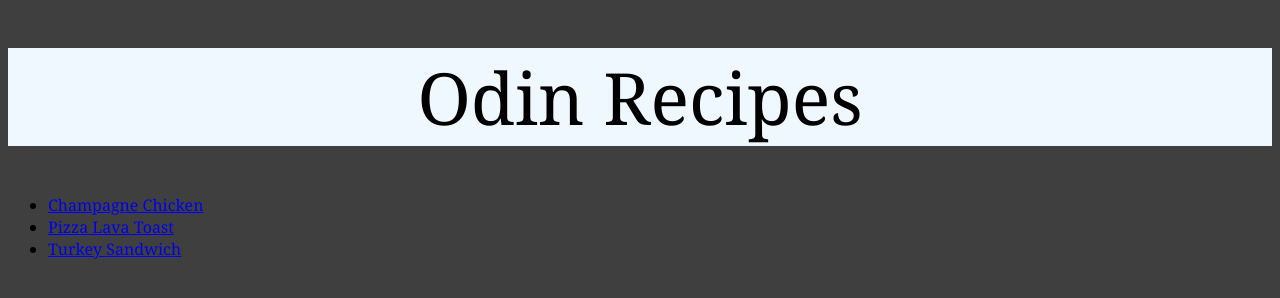
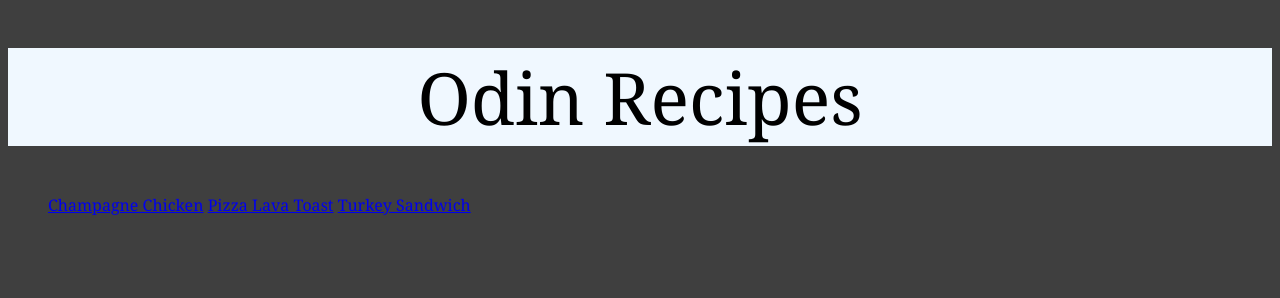
Before and after one commit to tylermichaelsen/odin-recipes, a plain HTML site: page index.html in a window 1280 px wide. Drawn offline with Linux system fonts and the light colour scheme.

Commit message:
Remove list elements and add classes to links

```diff
--- a/index.html
+++ b/index.html
@@ -9,15 +9,11 @@
     <body>
         <h1 id="homepage-header">Odin Recipes</h1>
         <ul>
-            <li>
-                <a href="./recipes/champagne-chicken.html">Champagne Chicken</a>
-            </li>
-            <li>
-                <a href="./recipes/pizza-lava-toast.html">Pizza Lava Toast</a>
-            </li>
-            <li>
-                <a href="./recipes/turkey-sandwich.html">Turkey Sandwich</a>
-            </li>
+            <a class="homepage-link" href="./recipes/champagne-chicken.html">Champagne Chicken</a>
+
+            <a class="homepage-link" href="./recipes/pizza-lava-toast.html">Pizza Lava Toast</a>
+
+            <a class="homepage-link" href="./recipes/turkey-sandwich.html">Turkey Sandwich</a>
         </ul>
     </body>
 </html>
```
